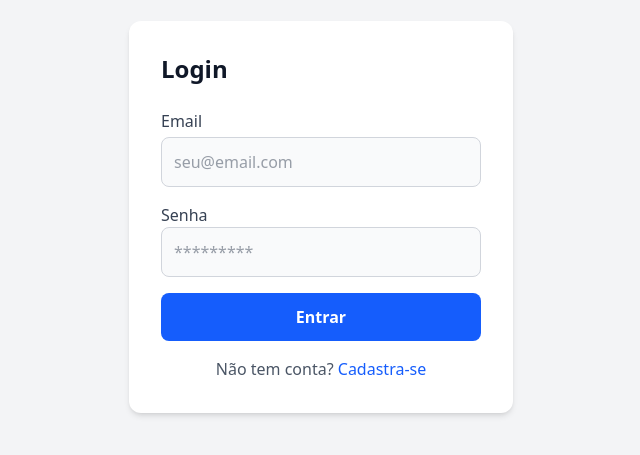
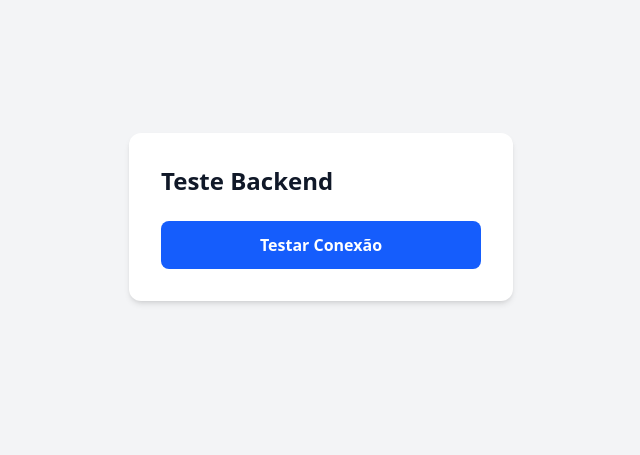
Before and after one commit to MiguelGomesO/projetoFinanceiro, a React (Vite) app in the folder tailwindProject/frontend/: page /login in a window 1280 px wide. Shown: the part 183-638 px from the top of the page, without its empty margins (319-959 px from the left). Built offline with nearby package versions, Linux system fonts and the light colour scheme.

Commit message:
Update Login.jsx

```diff
--- a/tailwindProject/frontend/src/pages/Login.jsx
+++ b/tailwindProject/frontend/src/pages/Login.jsx
@@ -1,44 +1,25 @@
 import { useState } from "react";
-import { useNavigate } from "react-router-dom";
 
 const API_URL = "https://projetofinanceirobackend.onrender.com";
 
-export default function Login() {
-    const navigate = useNavigate();
-
-    const [email, setEmail] = useState("");
-    const [password, setPassword] = useState("");
+export default function LoginTeste() {
+    const [mensagem, setMensagem] = useState("");
     const [erro, setErro] = useState("");
 
-    async function handleLogin() {
+    async function testarBackend() {
         setErro("");
-
-        if (!email || !password) {
-            setErro("Preencha todos os campos!");
-            return;
-        }
+        setMensagem("");
 
         try {
-            const res = await fetch(`${API_URL}/login`, {
-                method: "POST",
-                headers: { "Content-type": "application/json" },
-                body: JSON.stringify({ email, password })
-            });
-
+            const res = await fetch(`${API_URL}/teste`);
             const data = await res.json();
 
             if (!res.ok) {
-                setErro(data.msg || "Erro ao logar");
+                setErro(data.msg || "Erro ao conectar ao backend");
                 return;
             }
 
-            localStorage.setItem("usuario", JSON.stringify({
-                id: data.id,
-                nome: data.nome,
-                darkMode: data.darkMode
-            }));
-
-            navigate("/dashboard");
+            setMensagem(data.msg || "Backend funcionando!");
         } catch (err) {
             console.error(err);
             setErro("Erro de conexão com o servidor");
@@ -48,49 +29,17 @@ export default function Login() {
     return (
         <div className="flex items-center justify-center min-h-screen bg-gray-100 dark:bg-gray-900">
             <div className="bg-white dark:bg-gray-800 p-8 rounded-xl shadow-md w-full max-w-sm space-y-4">
-                <h1 className="text-2xl font-bold mb-6 text-gray-900 dark:text-gray-100">Login</h1>
-
-                {erro && <p className="text-red-600 mb-4">{erro}</p>}
-
-                <div className="flex flex-col">
-                    <label className="text-gray-700 dark:text-gray-300 mb-1">Email</label>
-                    <input
-                        type="email"
-                        value={email}
-                        onChange={(e) => setEmail(e.target.value)}
-                        placeholder="seu@email.com"
-                        autoComplete="on"
-                        className="w-full p-3 border rounded-lg bg-gray-50 dark:bg-gray-900 text-gray-700 dark:text-gray-100 border-gray-300 dark:border-gray-600"
-                    />
-                </div>
-
-                <div className="flex flex-col">
-                    <label className="text-gray-700 dark:text-gray-300">Senha</label>
-                    <input
-                        type="password"
-                        value={password}
-                        onChange={(e) => setPassword(e.target.value)}
-                        placeholder="*********"
-                        className="w-full p-3 border rounded-lg bg-gray-50 dark:bg-gray-900 text-gray-700 dark:text-gray-100 border-gray-300 dark:border-gray-600"
-                    />
-                </div>
+                <h1 className="text-2xl font-bold mb-6 text-gray-900 dark:text-gray-100">Teste Backend</h1>
 
                 <button
-                    onClick={handleLogin}
+                    onClick={testarBackend}
                     className="w-full py-3 bg-blue-600 hover:bg-blue-500 text-white font-semibold rounded-lg cursor-pointer"
                 >
-                    Entrar
+                    Testar Conexão
                 </button>
 
-                <p className="text-center text-gray-600">
-                    Não tem conta?{" "}
-                    <span
-                        onClick={() => navigate("/cadastro")}
-                        className="text-blue-600 cursor-pointer hover:underline"
-                    >
-                        Cadastra-se
-                    </span>
-                </p>
+                {mensagem && <p className="text-green-600 mt-4">{mensagem}</p>}
+                {erro && <p className="text-red-600 mt-4">{erro}</p>}
             </div>
         </div>
     );
```
